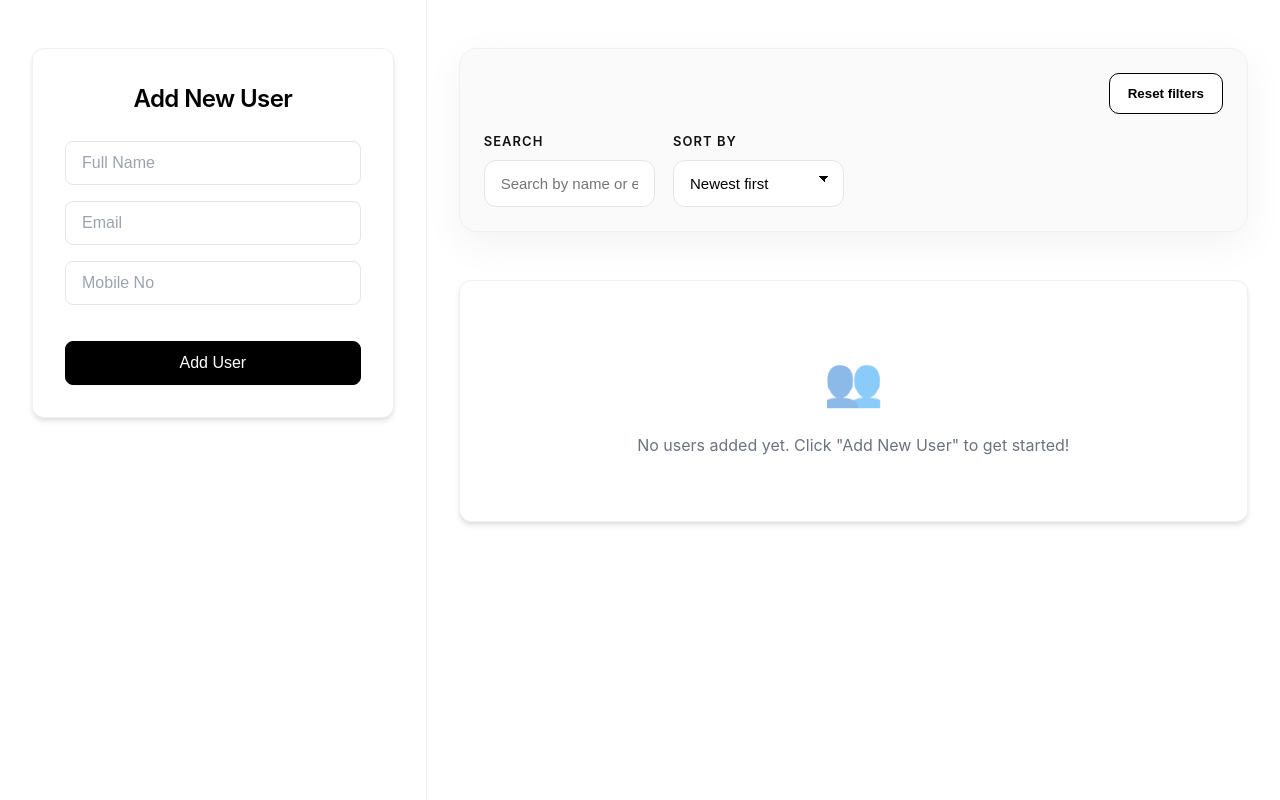
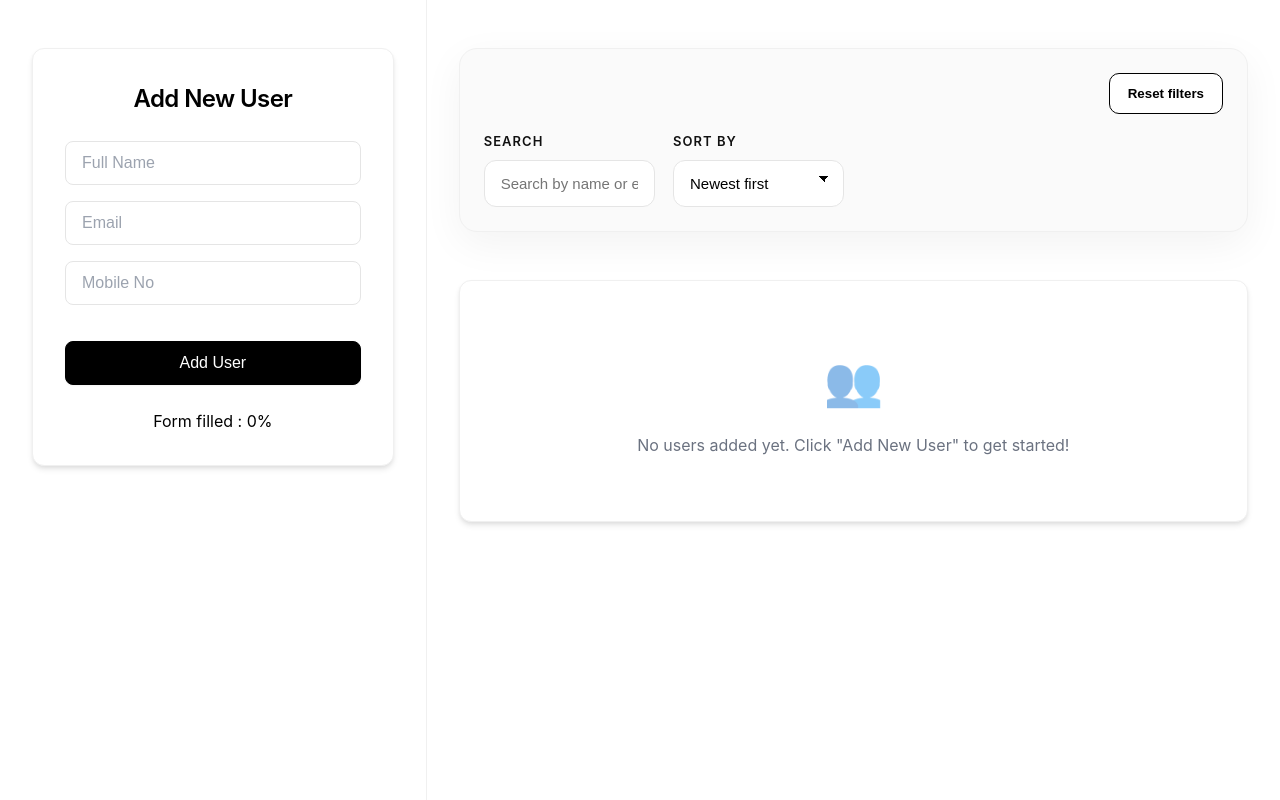
Before and after one commit to gauravsoni97/machine_coding_round, a React (Vite) app in the folder ReactJs/user_management/: page / in a window 1280 px wide. Built offline with nearby package versions, Linux system fonts and the light colour scheme.

Commit message:
feat: form progress

```diff
--- a/ReactJs/user_management/src/components/AddUserForm.jsx
+++ b/ReactJs/user_management/src/components/AddUserForm.jsx
@@ -1,14 +1,16 @@
-import React, { useState } from "react";
+import React, { useEffect, useState } from "react";
 import "../styles/AddUserForm.css";
 
-const AddUserForm = ({setListData}) => {
+const AddUserForm = ({ setListData }) => {
   const [userData, setUserData] = useState({
-    userId : null,
+    userId: null,
     userName: "",
     email: "",
     phone: "",
-    createdAt:null,
+    createdAt: null,
   });
+
+  const [formProgress, setFormProgress] = useState(0);
 
   const handleChange = (e) => {
     const { name, value } = e.target;
@@ -17,6 +19,16 @@ const AddUserForm = ({setListData}) => {
       [name]: value,
     }));
   };
+
+  useEffect(() => {
+    let filled = 0;
+
+    if (userData.userName !== "") filled++;
+    if (userData.email !== "") filled++;
+    if (userData.phone !== "") filled++;
+
+    setFormProgress(`${Math.round((filled / 3) * 100)}%`);
+  }, [userData]);
 
   const handleSubmit = (e) => {
     e.preventDefault();
@@ -66,6 +78,8 @@ const AddUserForm = ({setListData}) => {
 
         <button type="submit">Add User</button>
       </form>
+      &nbsp; &nbsp; &nbsp; &nbsp;
+      <center>Form filled : {formProgress}</center>
     </div>
   );
 };
```
